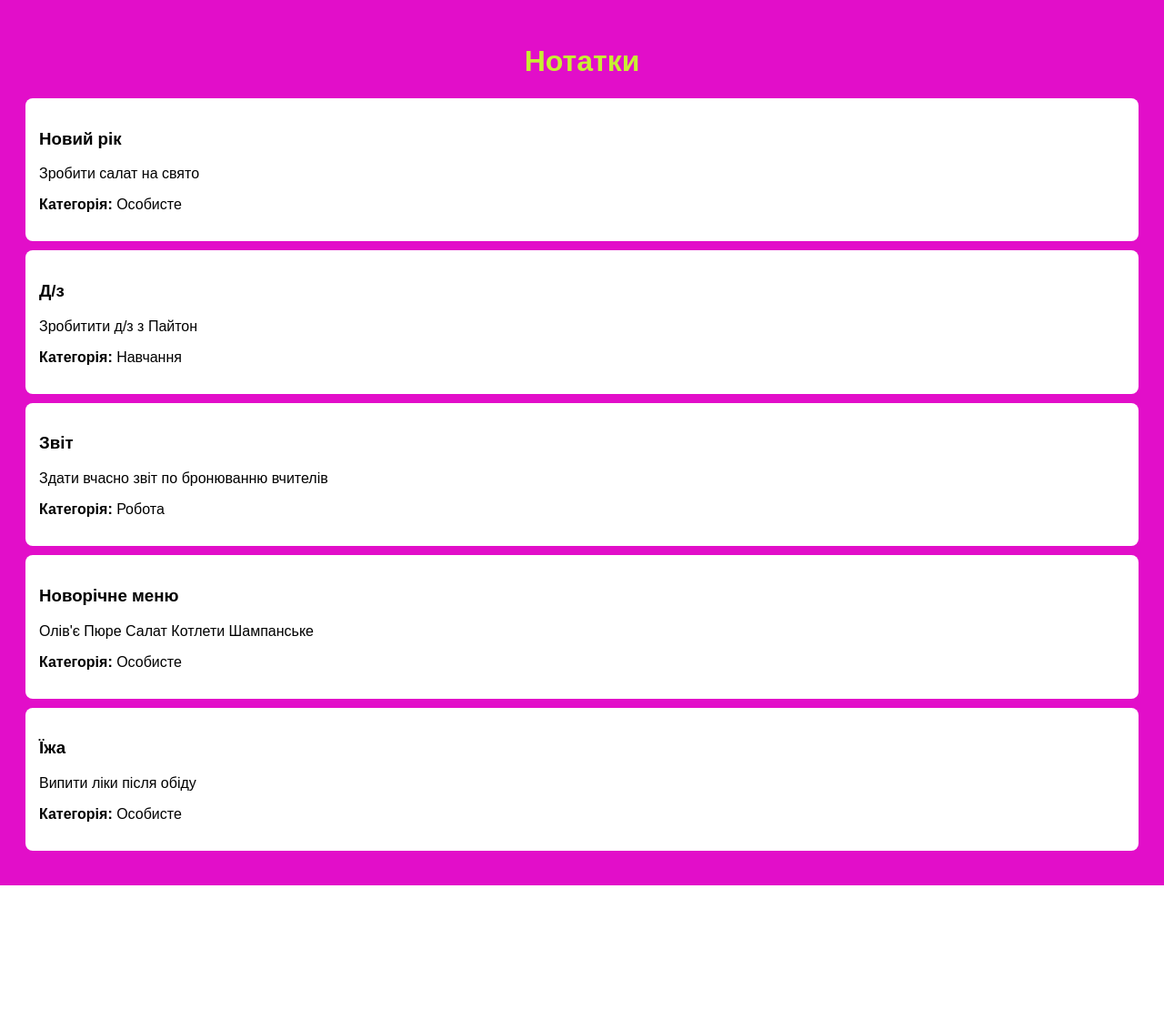
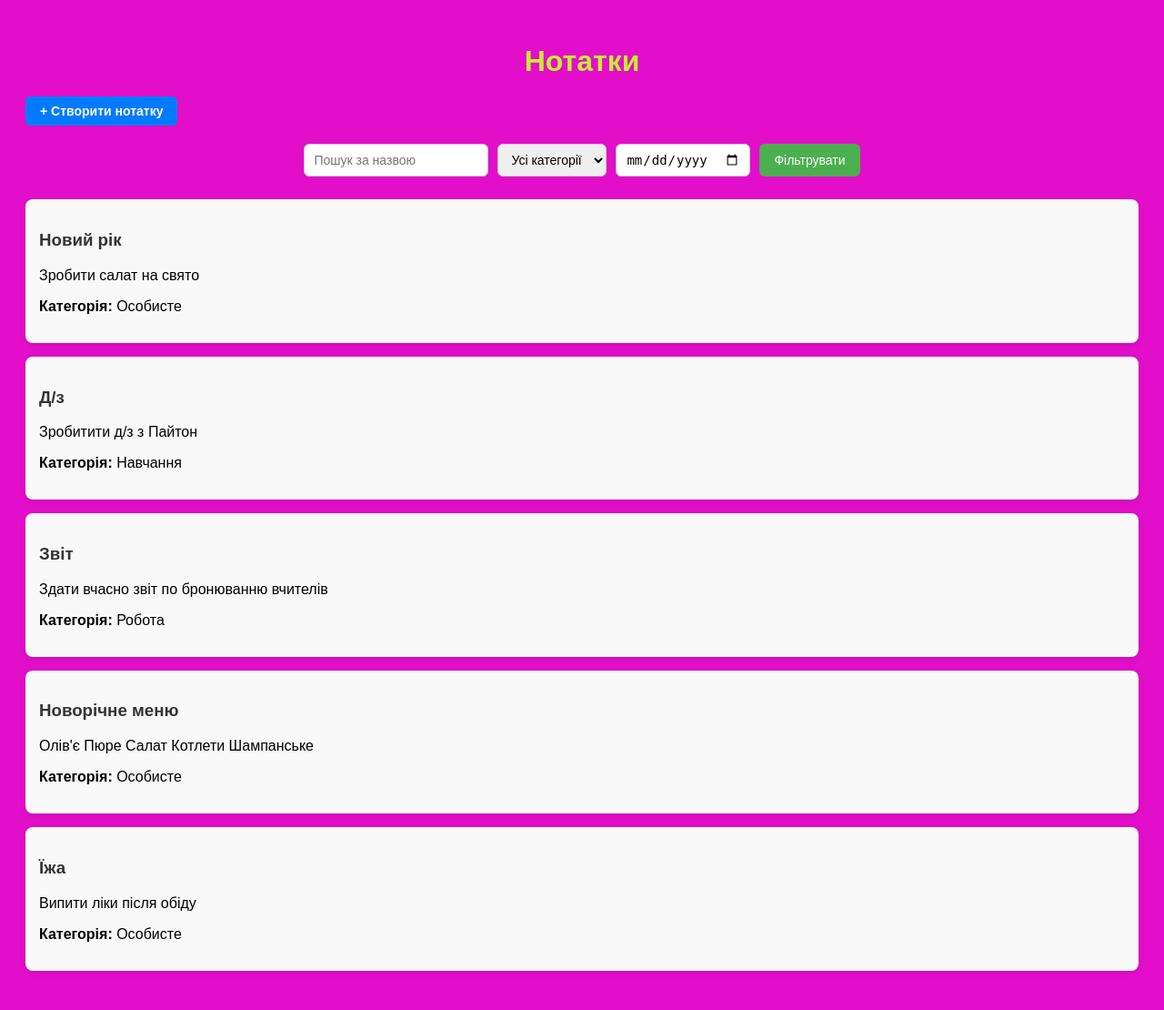
Before and after one commit to olenkabeka-maker/pyton_course, a Django app: page / in a window 1280 px wide. Shown: the whole page at 91% size. Before the commit the page ends 973 px from the top, so only its background shows below. Run offline with Django 5.2, Linux system fonts and the light colour scheme; data comes from the database, SQL or seed files in the repository; both versions use the stored data as it was after the commit.

```diff
--- a/project_example/notes_app/notes/templates/notes_app/index.html
+++ b/project_example/notes_app/notes/templates/notes_app/index.html
@@ -10,9 +10,37 @@
 
 <h1 style="color: #c7ed33;">Нотатки</h1>
 
+<div class="notes-header">
+    <a href="{% url 'note_create' %}" class="btn btn-add">+ Створити нотатку</a>
+</div>
+
+
+<form method="get" class="filter-form">
+    <input type="text" name="search" placeholder="Пошук за назвою">
+
+    <select name="category">
+        <option value="">Усі категорії</option>
+        {% for cat in categories %}
+            <option value="{{ cat.id }}">
+                {{ cat.title }}
+            </option>
+        {% endfor %}
+    </select>
+
+    <input type="date" name="reminder">
+
+    <button type="submit" class="btn btn-primary">Фільтрувати</button>
+</form>
+
 {% for note in notes %}
     <div class="note">
-        <h3>{{ note.title }}</h3>
+
+        <h3>
+            <a href="{% url 'note_detail' note.id %}">
+            {{ note.title }}
+        </a>
+        </h3>
+
         <p>{{ note.text }}</p>
         <p><strong>Категорія:</strong> {{ note.category.title }}</p>
 
--- a/project_example/notes_app/notes/urls.py
+++ b/project_example/notes_app/notes/urls.py
@@ -1,7 +1,15 @@
 from django.urls import path
-from .views import notes_view, about
+from .views import (
+    notes_view,
+    about,
+    note_create,
+    note_detail
+)
 
 urlpatterns = [
     path("", notes_view, name="home"),
     path("about/", about, name="about"),
+
+    path("create/", note_create, name="note_create"),
+    path("note/<int:pk>/", note_detail, name="note_detail"),
 ]
--- a/project_example/notes_app/notes/views.py
+++ b/project_example/notes_app/notes/views.py
@@ -1,14 +1,64 @@
 
-from django.shortcuts import render
-from .models import Note
+from django.shortcuts import render, redirect, get_object_or_404
+from .models import Note, Category
+from .forms import NoteForm
 
 
 def notes_view(request):
     notes = Note.objects.select_related("category").all()
+    categories = Category.objects.all()
+
+    search = request.GET.get('search')
+    category_id = request.GET.get('category')
+    reminder = request.GET.get('reminder')
+
+    if search:
+        notes = notes.filter(title__icontains=search)
+
+    if category_id:
+        notes = notes.filter(category_id=category_id)
+
+    if reminder:
+        notes = notes.filter(reminder__date=reminder)
 
     return render(request, "notes_app/index.html", {
-        "notes": notes
+        "notes": notes,
+        "categories": categories
     })
+
 
 def about(request):
     return render(request, "notes_app/about.html")
+
+
+def note_create(request):
+    if request.method == 'POST':
+        form = NoteForm(request.POST)
+        if form.is_valid():
+            form.save()
+            return redirect('home')
+    else:
+        form = NoteForm()
+
+    return render(request, 'notes_app/note_form.html', {'form': form})
+
+
+def note_detail(request, pk):
+    note = get_object_or_404(Note, pk=pk)
+
+    if request.method == 'POST':
+        if 'delete' in request.POST:
+            note.delete()
+            return redirect('home')
+
+        form = NoteForm(request.POST, instance=note)
+        if form.is_valid():
+            form.save()
+            return redirect('note_detail', pk=pk)
+    else:
+        form = NoteForm(instance=note)
+
+    return render(request, 'notes_app/note_detail.html', {
+        'note': note,
+        'form': form
+    })
--- a/project_example/notes_app/static/css/style.css
+++ b/project_example/notes_app/static/css/style.css
@@ -24,3 +24,108 @@ h1 {
 .note h2 {
     margin: 0 0 5px 0;
 }
+
+/* ===== Заголовок ===== */
+h1 {
+    text-align: center;
+    margin-bottom: 20px;
+}
+
+/* ===== Форма фільтрів ===== */
+.filter-form {
+    display: flex;
+    gap: 10px;
+    justify-content: center;
+    margin-bottom: 25px;
+    flex-wrap: wrap;
+}
+
+.filter-form input,
+.filter-form select {
+    padding: 8px 10px;
+    border: 1px solid #ccc;
+    border-radius: 6px;
+    font-size: 14px;
+}
+
+.filter-form button {
+    padding: 8px 16px;
+    background-color: #4CAF50;
+    color: white;
+    border: none;
+    border-radius: 6px;
+    cursor: pointer;
+    font-size: 14px;
+    transition: background-color 0.3s, transform 0.2s;
+}
+
+.filter-form button:hover {
+    background-color: #45a049;
+    transform: translateY(-1px);
+}
+
+/* ===== Нотатки ===== */
+.note {
+    background: #f9f9f9;
+    border-radius: 8px;
+    padding: 15px;
+    margin-bottom: 15px;
+    box-shadow: 0 2px 6px rgba(0,0,0,0.1);
+}
+
+.note h3 a {
+    text-decoration: none;
+    color: #333;
+}
+
+.note h3 a:hover {
+    color: #4CAF50;
+}
+
+/* ===== Кнопки ===== */
+.btn {
+    padding: 8px 14px;
+    border-radius: 6px;
+    border: none;
+    cursor: pointer;
+    font-size: 14px;
+}
+
+.btn-primary {
+    background-color: #4CAF50;
+    color: white;
+}
+
+.btn-primary:hover {
+    background-color: #45a049;
+}
+
+.btn-danger {
+    background-color: #e53935;
+    color: white;
+}
+
+.btn-danger:hover {
+    background-color: #d32f2f;
+}
+
+.notes-header {
+    display: flex;
+    justify-content: space-between;
+    align-items: center;
+    margin-bottom: 20px;
+}
+
+.btn-add {
+    padding: 8px 16px;
+    background-color: #007BFF;
+    color: white;
+    text-decoration: none;
+    border-radius: 5px;
+    font-weight: bold;
+    transition: background 0.3s;
+}
+
+.btn-add:hover {
+    background-color: #0056b3;
+}
```
Also changed, not shown: project_example/notes_app/notes/forms.py (added, +15 -0 lines), project_example/notes_app/notes/templates/notes_app/note_detail.html (added, +17 -0 lines), project_example/notes_app/notes/templates/notes_app/note_form.html (added, +23 -0 lines), project_example/notes_app/db.sqlite3.
